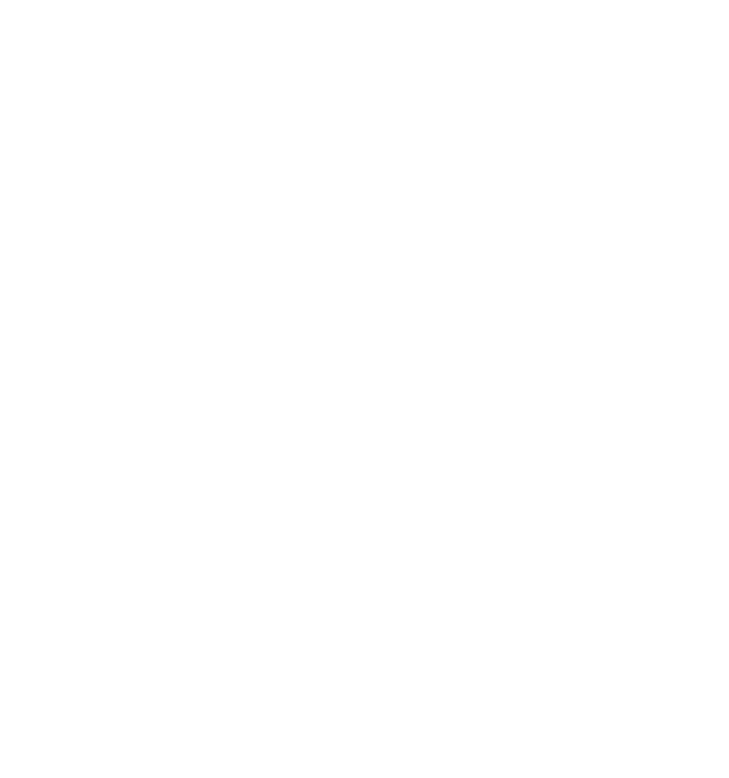
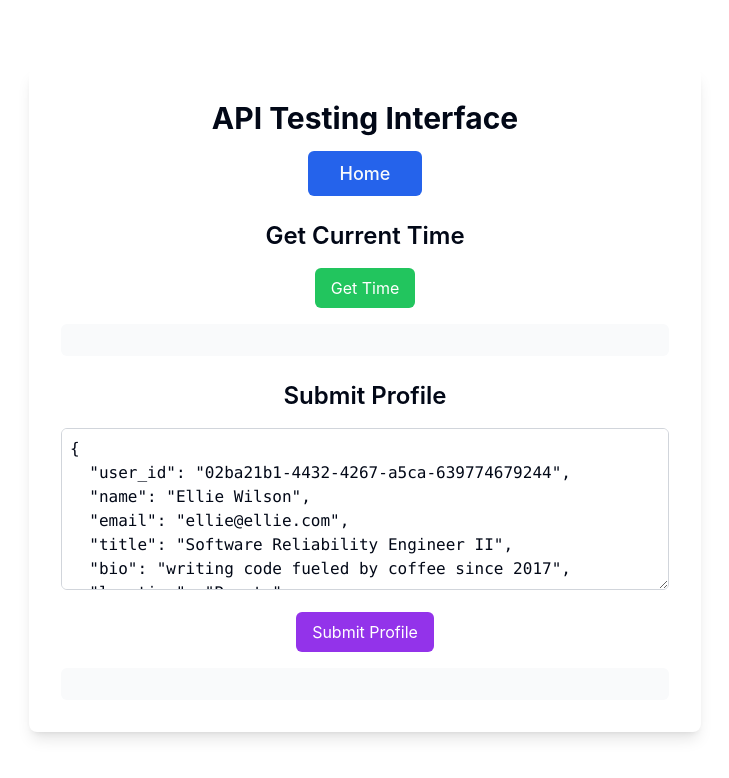
Before and after one commit to deddecco/senior-capstone-spring-2025, a React (Create React App) app in the folder frontend/: page /testingapi in a window 1280 px wide. Before the commit this address had no page. Shown: the top 778 px of the page, without its empty margins (275-1004 px from the left). Built offline with nearby package versions, Linux system fonts and the light colour scheme.

Commit message:
Recreated TestingAPI.js in /frontend

```diff
--- a/frontend/src/App.js
+++ b/frontend/src/App.js
@@ -4,6 +4,7 @@
 import Home from './pages/Home';
 import SignIn from './pages/SignIn';
 import SignUp from './pages/SignUp';
+import TestingAPI from './pages/TestingAPI';
 import SignUpConfirmation from './pages/SignUpConfirmation';
 import './App.css';
 
@@ -16,6 +17,7 @@
           <Route path="/signin" element={<SignIn />} />
           <Route path="/signup" element={<SignUp />} />
           <Route path="/signup-confirmation" element={<SignUpConfirmation />} />
+          <Route path="/testingapi" element={<TestingAPI />} />
         </Routes>
       </Router>
     </AuthProvider>
--- a/frontend/src/pages/Home.js
+++ b/frontend/src/pages/Home.js
@@ -149,6 +149,10 @@
             <button className="px-8 py-3 text-lg font-medium border border-input bg-background hover:bg-accent hover:text-accent-foreground rounded-md">
               Learn More
             </button>
+            {/* New API Testing button */}
+            <Link to="/testingapi" className="px-8 py-3 text-lg font-medium border border-input bg-accent text-accent-foreground hover:bg-accent/90 rounded-md">
+              API Testing
+            </Link>
           </div>
         </div>
 
--- /dev/null
+++ b/frontend/src/pages/TestingAPI.js
@@ -0,0 +1,117 @@
+import { useState } from "react";
+import { Link } from "react-router-dom";
+
+function TestingAPI() {
+    const [currentTime, setCurrentTime] = useState(null);
+    const [timeError, setTimeError] = useState(null);
+    const [profileResult, setProfileResult] = useState(null);
+    const [profileError, setProfileError] = useState(null);
+    const [profileInput, setProfileInput] = useState(`{
+  "user_id": "02ba21b1-4432-4267-a5ca-639774679244",
+  "name": "Ellie Wilson",
+  "email": "ellie@ellie.com",
+  "title": "Software Reliability Engineer II",
+  "bio": "writing code fueled by coffee since 2017",
+  "location": "Remote"
+}`);
+
+    const getCurrentTime = async () => {
+        try {
+            const response = await fetch("http://localhost:8080/time/current");
+            if (!response.ok) throw new Error("Failed to fetch time");
+            const data = await response.json();
+            setCurrentTime(data);
+            setTimeError(null);
+        } catch (err) {
+            setTimeError(err.message);
+            setCurrentTime(null);
+        }
+    };
+
+    const submitProfile = async () => {
+        try {
+            const response = await fetch(
+                "http://localhost:8080/profiles/02ba21b1-4432-4267-a5ca-639774679245",
+                {
+                    method: "PUT",
+                    headers: {
+                        "Content-Type": "application/json",
+                    },
+                    body: profileInput,
+                }
+            );
+            if (!response.ok) throw new Error("Failed to submit profile");
+            const data = await response.json();
+            setProfileResult(data);
+            setProfileError(null);
+        } catch (err) {
+            setProfileError(err.message);
+            setProfileResult(null);
+        }
+    };
+
+    return (
+        <div className="min-h-screen bg-background flex items-center justify-center">
+            <div className="w-full max-w-2xl bg-white shadow-lg rounded-lg p-8 text-center">
+                <h1 className="text-3xl font-bold mb-6">API Testing Interface</h1>
+
+                {/* Landing Page Link */}
+                <div className="mb-8">
+                    <Link
+                        to="/"
+                        className="px-8 py-3 text-lg font-medium bg-primary text-primary-foreground hover:bg-primary/90 rounded-md"
+                    >
+                        Home
+                    </Link>
+                </div>
+
+                {/* Get Current Time Section */}
+                <section className="mb-6">
+                    <h2 className="text-2xl font-semibold mb-4">Get Current Time</h2>
+                    <button
+                        onClick={getCurrentTime}
+                        className="px-4 py-2 bg-green-500 hover:bg-green-600 text-white rounded-md"
+                    >
+                        Get Time
+                    </button>
+                    <div className="mt-4 text-sm text-left bg-gray-50 p-4 rounded-md">
+                        {currentTime && (
+                            <pre className="overflow-auto">
+                {JSON.stringify(currentTime, null, 2)}
+              </pre>
+                        )}
+                        {timeError && <div className="text-red-500">{timeError}</div>}
+                    </div>
+                </section>
+
+                {/* Submit Profile Section */}
+                <section>
+                    <h2 className="text-2xl font-semibold mb-4">Submit Profile</h2>
+                    <textarea
+                        value={profileInput}
+                        onChange={(e) => setProfileInput(e.target.value)}
+                        placeholder="Enter JSON data for profile"
+                        rows={6}
+                        className="w-full p-2 border border-gray-300 rounded-md font-mono"
+                    />
+                    <button
+                        onClick={submitProfile}
+                        className="mt-4 px-4 py-2 bg-purple-600 hover:bg-purple-700 text-white rounded-md"
+                    >
+                        Submit Profile
+                    </button>
+                    <div className="mt-4 text-sm text-left bg-gray-50 p-4 rounded-md">
+                        {profileResult && (
+                            <pre className="overflow-auto">
+                {JSON.stringify(profileResult, null, 2)}
+              </pre>
+                        )}
+                        {profileError && <div className="text-red-500">{profileError}</div>}
+                    </div>
+                </section>
+            </div>
+        </div>
+    );
+}
+
+export default TestingAPI;
```
